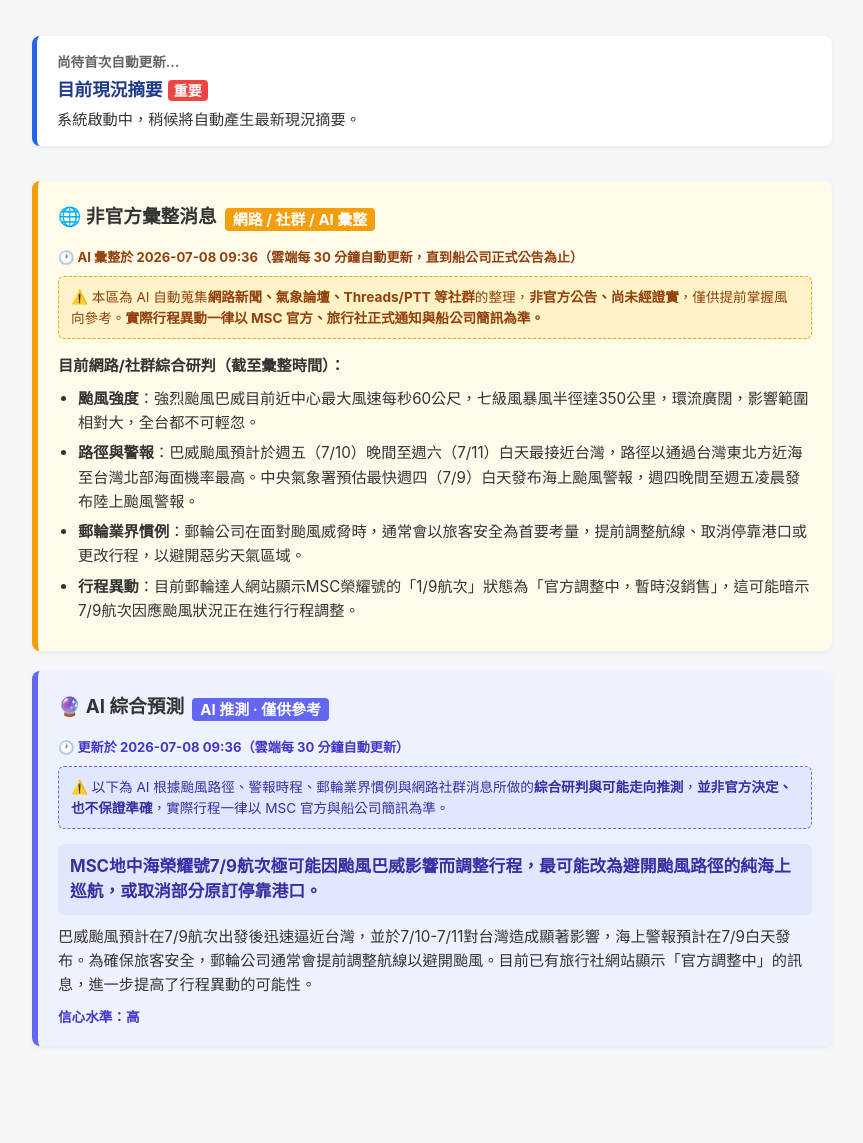
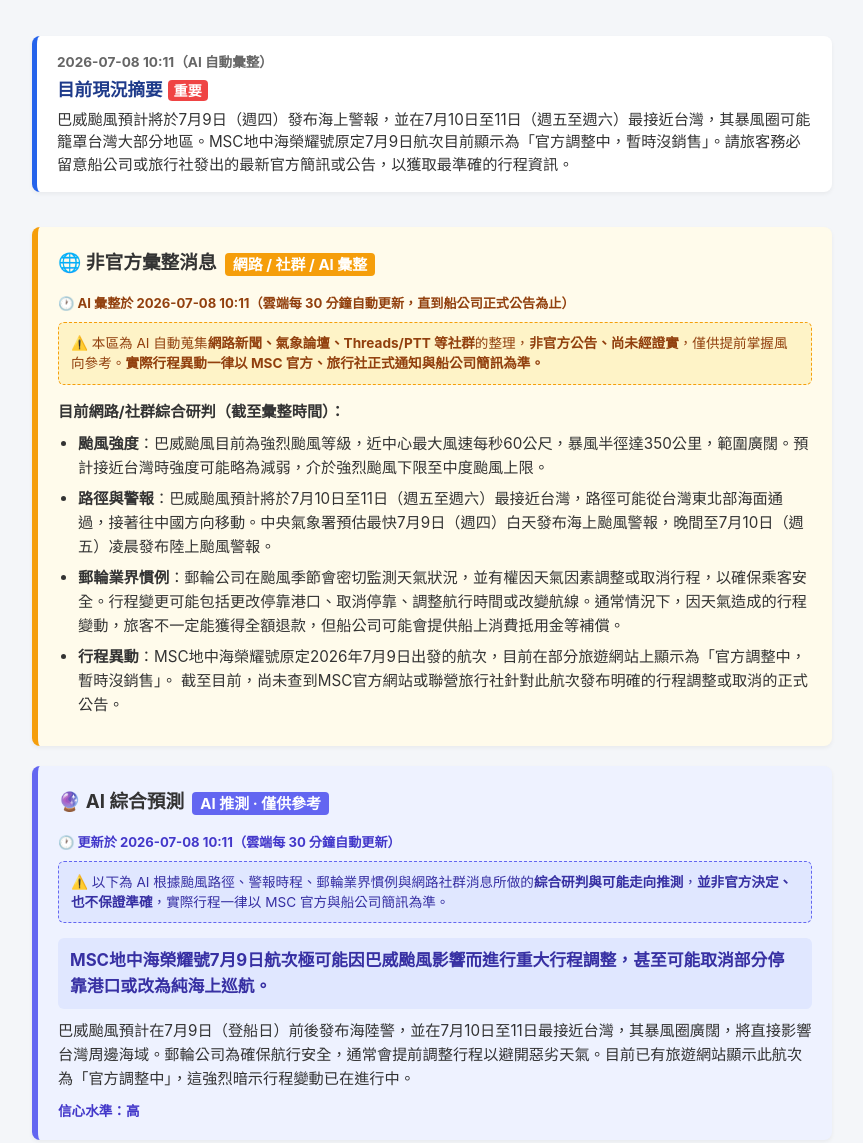
Before and after one commit to gotodye/glory-typhoon-board, a plain HTML site: page index.html in a window 1280 px wide. Shown: the part 1171-2314 px from the top of the page, without its empty margins (208-1071 px from the left). Before the commit the page ends 2257 px from the top, so only its background shows below. Drawn offline with Linux system fonts and the light colour scheme.

Commit message:
自動更新 AI 颱風彙整快照

```diff
--- a/index.html
+++ b/index.html
@@ -241,9 +241,9 @@
         <!-- ===== 目前現況摘要（AI 自動更新；請勿手動改動標記行）===== -->
         <!-- AI-SUMMARY-START -->
         <div class="timeline-item">
-            <div class="timeline-time">尚待首次自動更新…</div>
+            <div class="timeline-time">2026-07-08 10:11（AI 自動彙整）</div>
             <div class="timeline-title">目前現況摘要<span class="badge-alert">重要</span></div>
-            <div class="timeline-content">系統啟動中，稍候將自動產生最新現況摘要。</div>
+            <div class="timeline-content">巴威颱風預計將於7月9日（週四）發布海上警報，並在7月10日至11日（週五至週六）最接近台灣，其暴風圈可能籠罩台灣大部分地區。MSC地中海榮耀號原定7月9日航次目前顯示為「官方調整中，暫時沒銷售」。請旅客務必留意船公司或旅行社發出的最新官方簡訊或公告，以獲取最準確的行程資訊。</div>
         </div>
         <!-- AI-SUMMARY-END -->
     </div>
@@ -252,17 +252,17 @@
     <!-- AI-SNAPSHOT-START -->
     <div class="search-box unofficial-box">
         <h3 style="margin-top:0;">🌐 非官方彙整消息<span class="badge-source">網路 / 社群 / AI 彙整</span></h3>
-        <div class="snapshot-time">🕐 AI 彙整於 2026-07-08 09:36（雲端每 30 分鐘自動更新，直到船公司正式公告為止）</div>
+        <div class="snapshot-time">🕐 AI 彙整於 2026-07-08 10:11（雲端每 30 分鐘自動更新，直到船公司正式公告為止）</div>
         <div class="disclaimer">
             ⚠️ 本區為 AI 自動蒐集<strong>網路新聞、氣象論壇、Threads/PTT 等社群</strong>的整理，<strong>非官方公告、尚未經證實</strong>，僅供提前掌握風向參考。<strong>實際行程異動一律以 MSC 官方、旅行社正式通知與船公司簡訊為準。</strong>
         </div>
         <div class="snapshot-body">
             <strong>目前網路/社群綜合研判（截至彙整時間）：</strong>
             <ul>
-                <li><strong>颱風強度</strong>：強烈颱風巴威目前近中心最大風速每秒60公尺，七級風暴風半徑達350公里，環流廣闊，影響範圍相對大，全台都不可輕忽。</li>
-                <li><strong>路徑與警報</strong>：巴威颱風預計於週五（7/10）晚間至週六（7/11）白天最接近台灣，路徑以通過台灣東北方近海至台灣北部海面機率最高。中央氣象署預估最快週四（7/9）白天發布海上颱風警報，週四晚間至週五凌晨發布陸上颱風警報。</li>
-                <li><strong>郵輪業界慣例</strong>：郵輪公司在面對颱風威脅時，通常會以旅客安全為首要考量，提前調整航線、取消停靠港口或更改行程，以避開惡劣天氣區域。</li>
-                <li><strong>行程異動</strong>：目前郵輪達人網站顯示MSC榮耀號的「1/9航次」狀態為「官方調整中，暫時沒銷售」，這可能暗示7/9航次因應颱風狀況正在進行行程調整。</li>
+                <li><strong>颱風強度</strong>：巴威颱風目前為強烈颱風等級，近中心最大風速每秒60公尺，暴風半徑達350公里，範圍廣闊。預計接近台灣時強度可能略為減弱，介於強烈颱風下限至中度颱風上限。</li>
+                <li><strong>路徑與警報</strong>：巴威颱風預計將於7月10日至11日（週五至週六）最接近台灣，路徑可能從台灣東北部海面通過，接著往中國方向移動。中央氣象署預估最快7月9日（週四）白天發布海上颱風警報，晚間至7月10日（週五）凌晨發布陸上颱風警報。</li>
+                <li><strong>郵輪業界慣例</strong>：郵輪公司在颱風季節會密切監測天氣狀況，並有權因天氣因素調整或取消行程，以確保乘客安全。行程變更可能包括更改停靠港口、取消停靠、調整航行時間或改變航線。通常情況下，因天氣造成的行程變動，旅客不一定能獲得全額退款，但船公司可能會提供船上消費抵用金等補償。</li>
+                <li><strong>行程異動</strong>：MSC地中海榮耀號原定2026年7月9日出發的航次，目前在部分旅遊網站上顯示為「官方調整中，暫時沒銷售」。 截至目前，尚未查到MSC官方網站或聯營旅行社針對此航次發布明確的行程調整或取消的正式公告。</li>
             </ul>
         </div>
     </div>
@@ -272,12 +272,12 @@
     <!-- AI-PREDICT-START -->
     <div class="search-box predict-box">
         <h3 style="margin-top:0;">🔮 AI 綜合預測<span class="badge-predict">AI 推測 · 僅供參考</span></h3>
-        <div class="snapshot-time" style="color:#4338ca;">🕐 更新於 2026-07-08 09:36（雲端每 30 分鐘自動更新）</div>
+        <div class="snapshot-time" style="color:#4338ca;">🕐 更新於 2026-07-08 10:11（雲端每 30 分鐘自動更新）</div>
         <div class="disclaimer" style="background:#e0e7ff;border-color:#6366f1;color:#3730a3;">
             ⚠️ 以下為 AI 根據颱風路徑、警報時程、郵輪業界慣例與網路社群消息所做的<strong>綜合研判與可能走向推測</strong>，<strong>並非官方決定、也不保證準確</strong>，實際行程一律以 MSC 官方與船公司簡訊為準。
         </div>
-        <div class="predict-verdict">MSC地中海榮耀號7/9航次極可能因颱風巴威影響而調整行程，最可能改為避開颱風路徑的純海上巡航，或取消部分原訂停靠港口。</div>
-        <div class="predict-reason">巴威颱風預計在7/9航次出發後迅速逼近台灣，並於7/10-7/11對台灣造成顯著影響，海上警報預計在7/9白天發布。為確保旅客安全，郵輪公司通常會提前調整航線以避開颱風。目前已有旅行社網站顯示「官方調整中」的訊息，進一步提高了行程異動的可能性。</div>
+        <div class="predict-verdict">MSC地中海榮耀號7月9日航次極可能因巴威颱風影響而進行重大行程調整，甚至可能取消部分停靠港口或改為純海上巡航。</div>
+        <div class="predict-reason">巴威颱風預計在7月9日（登船日）前後發布海陸警，並在7月10日至11日最接近台灣，其暴風圈廣闊，將直接影響台灣周邊海域。郵輪公司為確保航行安全，通常會提前調整行程以避開惡劣天氣。目前已有旅遊網站顯示此航次為「官方調整中」，這強烈暗示行程變動已在進行中。</div>
         <div class="predict-conf">信心水準：高</div>
     </div>
     <!-- AI-PREDICT-END -->
```
